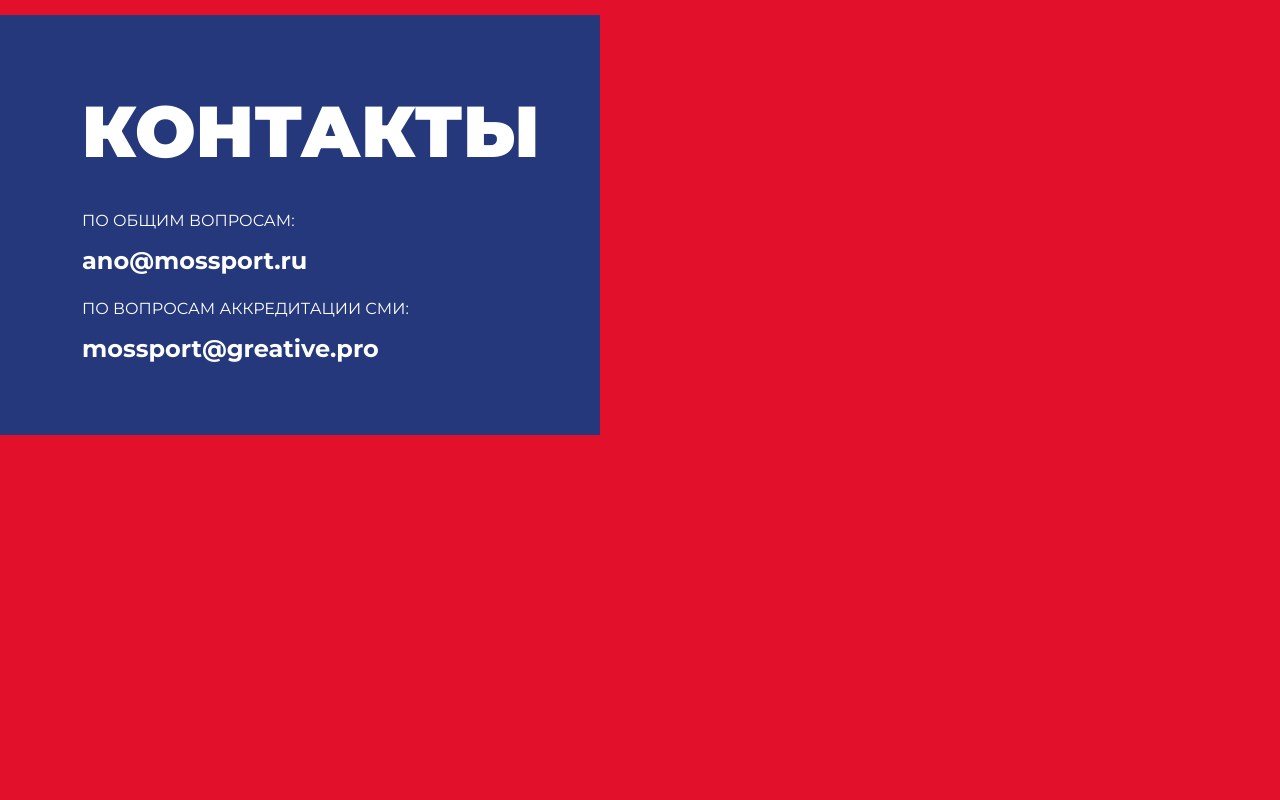
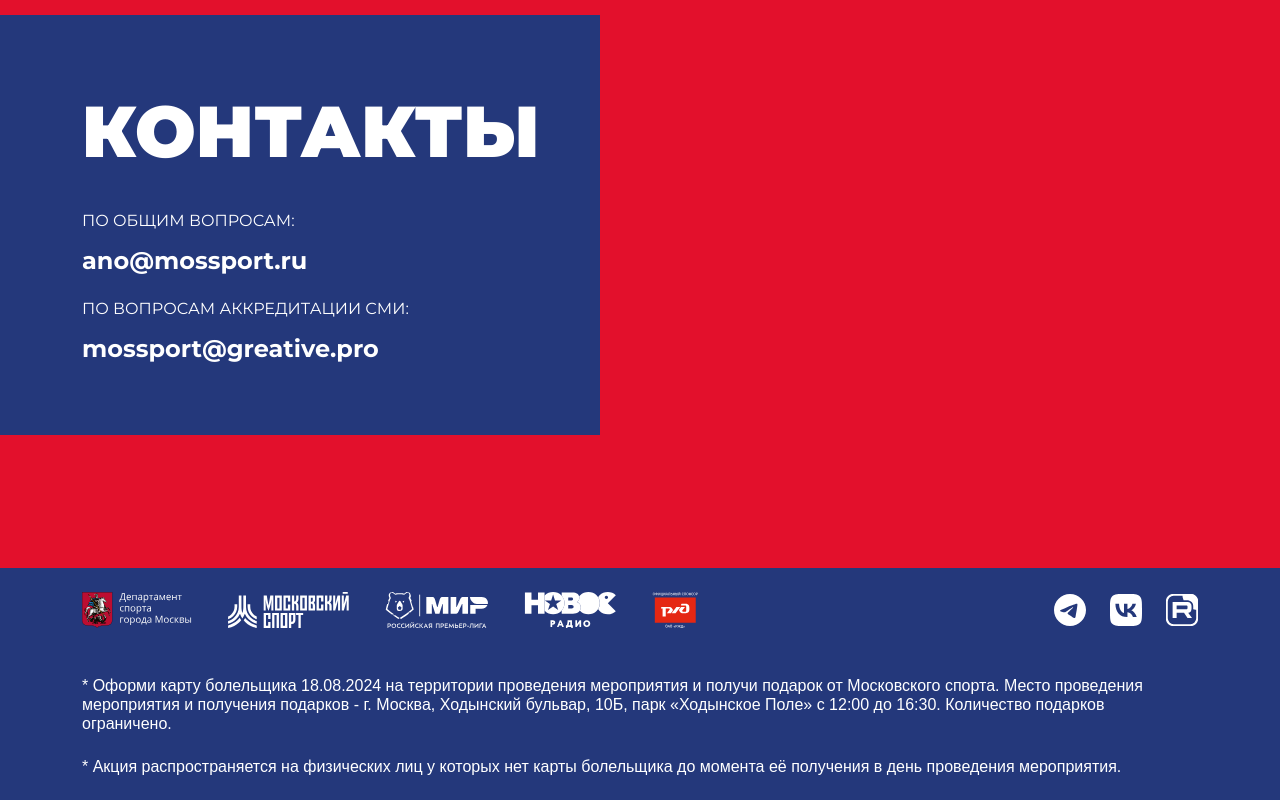
Before and after one commit to alexius90e/fan-fest-landing, a plain HTML site: page index.html in a window 1280 px wide. Shown: the part 3044-3844 px from the top of the page. Before the commit the page ends 3616 px from the top, so only its background shows below. Drawn offline with Linux system fonts and the light colour scheme.

Commit message:
feat: added footer

```diff
--- a/index.html
+++ b/index.html
@@ -345,7 +345,60 @@
     </main>
 
     <footer class="footer">
-      <div class="container"></div>
+      <div class="container">
+        <div class="footer__links">
+          <div class="footer__links-sponsor">
+            <a class="footer__links-sponsor-link" href="#">
+              <img
+                class="footer__links-sponsor-link-image"
+                src="./assets/dep-sport-msk.svg"
+                alt="tg"
+              />
+            </a>
+            <a class="footer__links-sponsor-link" href="#">
+              <img class="footer__links-sponsor-link-image" src="./assets/msk-sport.svg" alt="vk" />
+            </a>
+            <a class="footer__links-sponsor-link" href="#">
+              <img class="footer__links-sponsor-link-image" src="./assets/rpl.svg" alt="rutube" />
+            </a>
+            <a class="footer__links-sponsor-link" href="#">
+              <img
+                class="footer__links-sponsor-link-image"
+                src="./assets/novoe-radio.svg"
+                alt="rutube"
+              />
+            </a>
+            <a class="footer__links-sponsor-link" href="#">
+              <img class="footer__links-sponsor-link-image" src="./assets/rjd.svg" alt="rutube" />
+            </a>
+          </div>
+
+          <div class="footer__links-social">
+            <a class="footer__links-social-link" href="#">
+              <img class="footer__links-social-link-image" src="./assets/tg.svg" alt="tg" />
+            </a>
+            <a class="footer__links-social-link" href="#">
+              <img class="footer__links-social-link-image" src="./assets/vk.svg" alt="vk" />
+            </a>
+            <a class="footer__links-social-link" href="#">
+              <img class="footer__links-social-link-image" src="./assets/rutube.svg" alt="rutube" />
+            </a>
+          </div>
+        </div>
+
+        <div class="footer__info">
+          <div class="footer__info-item">
+            * Оформи карту болельщика 18.08.2024 на территории проведения мероприятия и получи
+            подарок от Московского спорта. Место проведения мероприятия и получения подарков - г.
+            Москва, Ходынский бульвар, 10Б, парк «Ходынское Поле» с 12:00 до 16:30. Количество
+            подарков ограничено.
+          </div>
+          <div class="footer__info-item">
+            * Акция распространяется на физических лиц у которых нет карты болельщика до момента её
+            получения в день проведения мероприятия.
+          </div>
+        </div>
+      </div>
     </footer>
   </body>
 </html>
--- a/scss/_l-footer.scss
+++ b/scss/_l-footer.scss
@@ -1,2 +1,90 @@
 .footer {
+  padding: 24px 0;
+  margin-top: -4px;
+  background-color: $blue;
+
+  &__links {
+    display: flex;
+    justify-content: space-between;
+    align-items: center;
+    gap: 24px;
+    margin: 0 0 48px;
+
+    @include laptop {
+      flex-direction: column;
+      align-items: flex-start;
+    }
+
+    @include tablet {
+      align-items: center;
+      margin-bottom: 24px;
+    }
+
+    &-sponsor {
+      display: flex;
+      align-items: center;
+      flex: 0 0 auto;
+      gap: 36px;
+
+      @include laptop {
+        justify-content: space-between;
+        flex: 0 1 auto;
+        gap: 18px;
+        width: 100%;
+      }
+
+      &-link {
+        display: flex;
+        align-items: center;
+        justify-content: center;
+
+        &-image {
+          display: block;
+          max-width: 100%;
+          height: auto;
+        }
+      }
+    }
+
+    &-social {
+      display: flex;
+      align-items: center;
+      flex: 0 0 auto;
+      gap: 24px;
+
+      &-link {
+        display: flex;
+        align-items: center;
+        justify-content: center;
+
+        &-image {
+          display: block;
+          max-width: 100%;
+          height: auto;
+
+          @include tablet {
+            width: 24px;
+          }
+        }
+      }
+    }
+  }
+
+  &__info {
+    display: flex;
+    flex-direction: column;
+    gap: 24px;
+
+    &-item {
+      font-family: 'Gotham Pro', sans-serif;
+      font-weight: 400;
+      font-size: 16px;
+      line-height: 120%;
+      color: #fff;
+
+      @include tablet {
+        font-size: 14px;
+      }
+    }
+  }
 }
```
Also changed, not shown: assets/dep-sport-msk.svg (added), assets/msk-sport.svg (added), assets/novoe-radio.svg (added), assets/rjd.svg (added), assets/rpl.svg (added), assets/rutube.svg (added), assets/tg.svg (added), assets/vk.svg (added), css/index.css.
